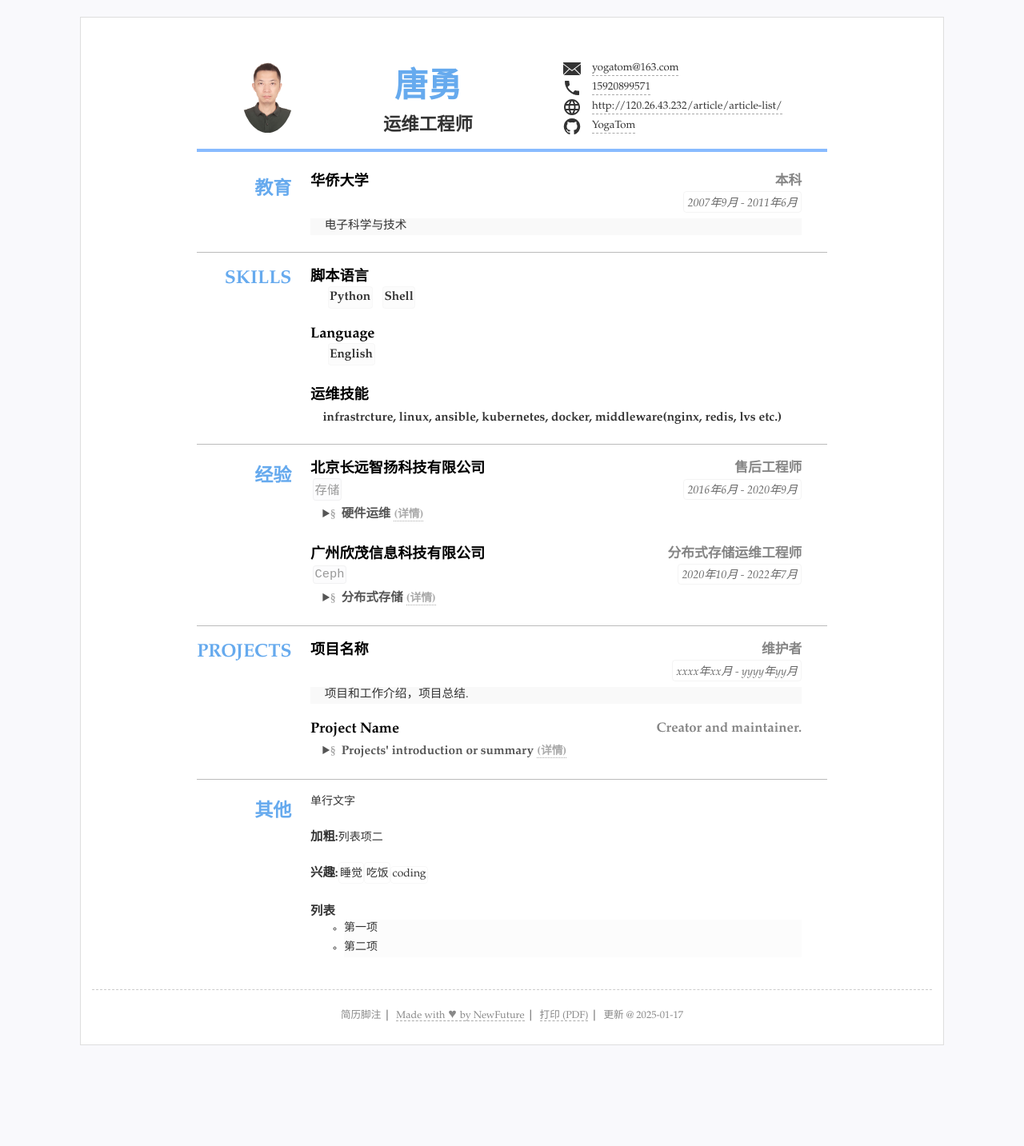
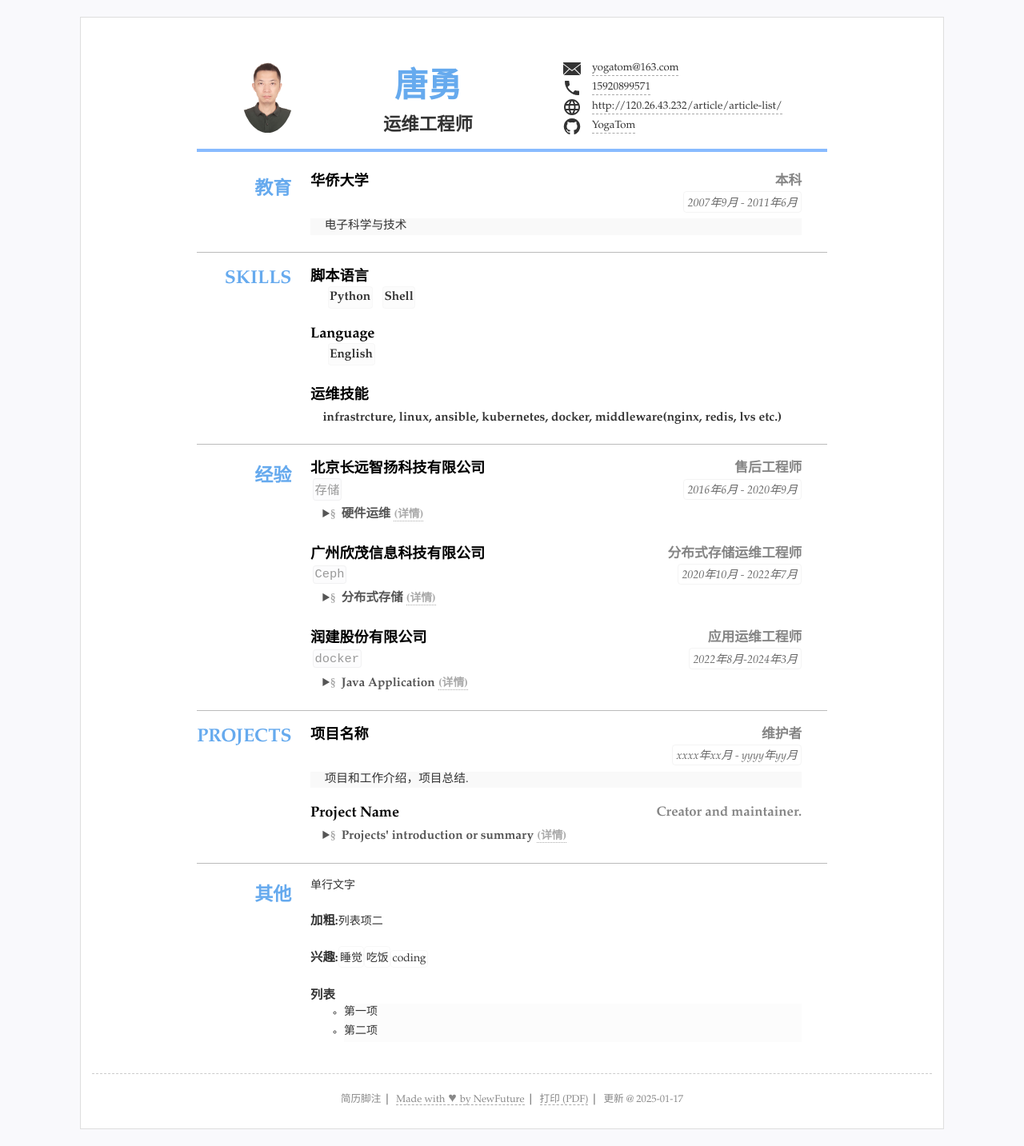
Before and after one commit to YogaTom/resume, a Jekyll site: the page built from index.html, in a window 1280 px wide. Shown: the whole page at 80% size. Built offline with Jekyll 4.4.1, drawn with Linux system fonts in a browser that asks for light colours; before the commit the page ends 1328 px from its top, so only the background shows below that.

Commit message:
Update resume.yml

```diff
--- a/_data/resume.yml
+++ b/_data/resume.yml
@@ -71,6 +71,15 @@ main: #简历主要内容，
     detail: 负责广东移动5GC二期项目的浪潮分布式存储运维（在linux系统上运行的ceph系统），日常维护、图形化界面检测，命令行界面检测等；
            保障分布式存储系统的正常运行，更换坏的备件，加载升级补丁等；参与与移动客户的会议沟通、方案编写和故障案例编写；
 
+  - title: 润建股份有限公司
+    sub: 应用运维工程师
+    duration: "2022年8月-2024年3月"
+    tags:
+    - docker
+    summary: Java Application
+    detail: 负责南方电网数字企业科技（广东）有限公司财务金融事业部的运维工作，负责两个项目：互联网金融服务V2.0支付中心和金融业务2.0;
+            主要负责支付中心，亦会参与金融业务2.0的日常运维、发版、故障处理、晚班值守等
+
 - type: projects
   name: Projects
   content:
```
